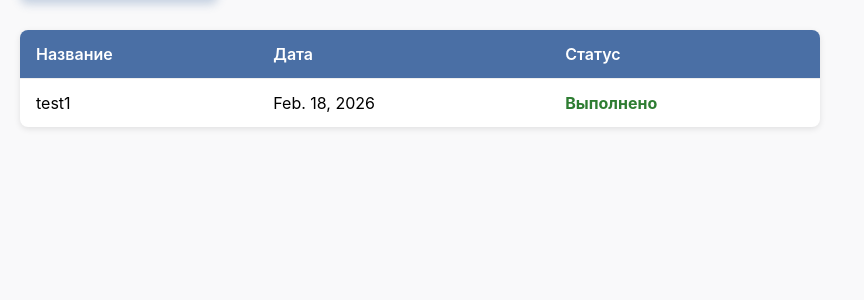
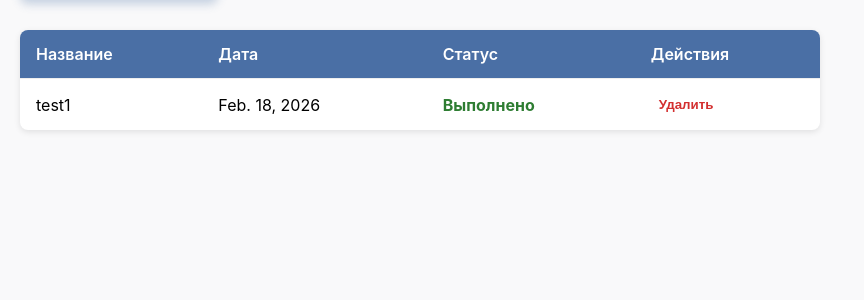
Before and after one commit to FnaRZz/DjangoTodoList, a Django app: page / in a window 1280 px wide. Shown: the part 119-419 px from the top of the page, without its empty margins (0-864 px from the left). Run offline with Django 5.2, Linux system fonts and the light colour scheme; data comes from the database, SQL or seed files in the repository; both versions use the stored data as it was after the commit.

Commit message:
Add task delete

```diff
--- a/Todo/templates/task_list.html
+++ b/Todo/templates/task_list.html
@@ -77,6 +77,18 @@
             max-width: 800px;
             margin: 0 auto;
         }
+        .btn-delete {
+            background: none;
+            border: none;
+            color: #d32f2f;
+            cursor: pointer;
+            font-weight: 600;
+            padding: 4px 8px;
+            border-radius: 4px;
+        }
+        .btn-delete:hover {
+            background-color: #ffebee;
+        }
     </style>
 </head>
 <body>
@@ -92,6 +104,7 @@
                     <th>Название</th>
                     <th>Дата</th>
                     <th>Статус</th>
+                    <th>Действия</th>
                 </tr>
             </thead>
             <tbody>
@@ -106,6 +119,13 @@
                                 <span class="status-pending">Не выполнено</span>
                             {% endif %}
                         </td>
+                        <td>
+                            <!-- Форма удаления -->
+                            <form method="post" action="{% url 'Todo:task_delete' task.id %}" style="display:inline;">
+                                {% csrf_token %}
+                                <button type="submit" class="btn-delete" onclick="return confirm('Удалить задачу «{{ task.title }}»?')">Удалить</button>
+                            </form>
+                        </td>
                     </tr>
                 {% endfor %}
             </tbody>
--- a/Todo/urls.py
+++ b/Todo/urls.py
@@ -6,4 +6,5 @@ app_name = "Todo"
 urlpatterns = [
     path('', views.task_list, name='home'),
     path('create/', views.task_create, name='task_create'),
+    path('delete/<int:pk>/', views.task_delete, name='task_delete'),
 ]
--- a/Todo/views.py
+++ b/Todo/views.py
@@ -1,5 +1,7 @@
+from gc import get_objects
+
 from .models import Task
-from django.shortcuts import render, redirect
+from django.shortcuts import render, redirect, get_object_or_404
 
 # Create your views here.
 
@@ -24,3 +26,10 @@ def task_create(request):
         )
         return redirect('Todo:home')
     return render(request, 'create_task.html')
+
+def task_delete(request, pk):
+    task = get_object_or_404(Task, id=pk)
+    if request.method == 'POST':
+        task.delete()
+        return redirect('Todo:home')
+    return render(request,'task_list.html')
```
Also changed, not shown: Todo/templates/task_edit.html (added, +10 -0 lines), db.sqlite3.
